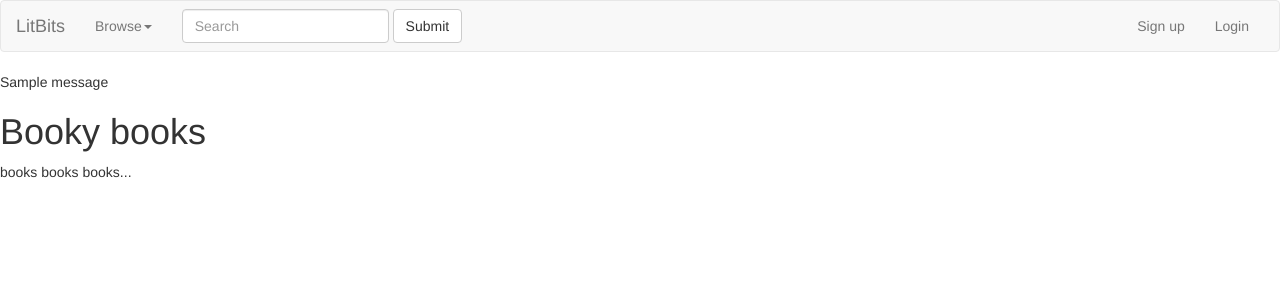
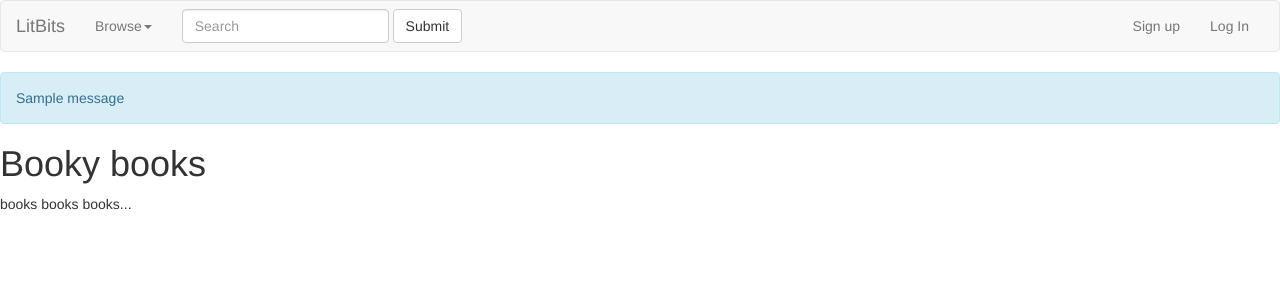
Before and after one commit to noelis/LitBits, a Flask app: page / in a window 1280 px wide. Shown: the top 300 px of the page. Run offline with Flask 2, Linux system fonts and the light colour scheme; tables that the repository leaves empty hold one stand-in row (values such as "Sample post"); one stand-in notice (Sample message) is shown; some libraries are stand-ins or nearby versions.

Commit message:
Added login modal window and hashed user passwords. Also added logout functionality.

```diff
--- a/server.py
+++ b/server.py
@@ -4,6 +4,8 @@ from flask_debugtoolbar import DebugToolbarExtension
 from model import (connect_db, db, Book, Genre, Author, User, UserBook, BookGenre, BookAuthor)
 from sqlalchemy.orm.exc import NoResultFound
 from search import clean_up_query, search_bar
+
+import bcrypt
 
 
 app = Flask(__name__)
@@ -40,12 +42,6 @@ def search():
         return redirect('/')
 
 
-# @app.route('/register', methods=["GET"])
-# def register_form():
-#     """ Show the registration form."""
-
-#     return render_template("register_form.html")
-
 @app.route('/register', methods=["POST"])
 def process_registration():
     """ Get user info from form and add them to db."""
@@ -64,27 +60,47 @@ def process_registration():
 
     except NoResultFound:
 
-        new_user = User(name=name, email=email, password=password)
+        new_user = User(name=name, email=email, password=bcrypt.hashpw(password.encode('utf-8'), bcrypt.gensalt(14)))
         db.session.add(new_user)
         db.session.commit()
-        flash("You have been registered successfully!") # Convert to JS messages
+        flash("You have been registered successfully!")  # Convert to JS messages
         return redirect("/")
 
-@app.route('/login', methods=["GET"])
-def login_page():
-    """ Display login page. """
-
-    return render_template("login_form.html")
 
 @app.route('/login', methods=["POST"])
 def process_login():
-    """ Process login. """
-    pass
+    """ Process user's credentials for login. """
+
+    email = request.form.get("email")
+    password = request.form.get("password")
+
+    try:
+        # Check if user exists in db
+        verify_user = User.query.filter(User.email == email).one()
+
+        # If user does exist: make sure the (hashed) password entered, matches the (hashed) password in the db.
+        if bcrypt.hashpw(password.encode("UTF_8"), verify_user.password.encode("UTF_8")).decode() == verify_user.password:
+            # If password matches, add user to the Flask session
+            session['user_id'] = verify_user.user_id
+            flash("You are now logged in.")
+            return redirect("/")
+        else:
+            flash("Your password does not match. Try again.")
+            return redirect("/")
+
+    # If user does not exist it will throw a NoResultFound error
+    except NoResultFound:
+        flash("Your email does not exist. Try again.")
+        return redirect("/login")
+
 
 @app.route('/logout')
 def logout():
     """ Process logout request."""
-    pass
+    if 'user_id' in session:
+        del session['user_id']
+        flash("You have been logged out of your account. Goodbye! ")
+        return redirect('/')
 
 @app.route('/book_details/<int:book_id>')
 def book_details(book_id):
--- a/templates/base.html
+++ b/templates/base.html
@@ -55,7 +55,7 @@
           <ul class="nav navbar-nav navbar-right">
             <li><a href="#" data-toggle="modal" data-target="#SignUpModal">
             Sign up</a></li>
-            <li><a href="#">Login</a></li>
+            <li><a href="#" data-toggle="modal" data-target="#LogInModal">Log In</a></li>
           </ul>
         {% endif %}
         <!-- end Jinja logic -->
@@ -64,7 +64,19 @@
     </div><!-- /.container-fluid -->
   </nav>
 
-  <!-- Modal Window -->
+  <!-- Body of Page -->
+
+  <div class="flash_message">
+    {% for message in get_flashed_messages() %}
+    <div class="alert alert-info" role="alert">{{ message }}</div>
+    {% endfor %}
+  </div>
+
+    {% block content %}
+      put your content here
+    {% endblock %}
+
+  <!-- Modal Window for Sign up -->
 
   <div class="modal fade" id="SignUpModal" tabindex="-1" role="dialog" aria-labelledby="SignUpModalLabel">
     <div class="modal-dialog" role="document">
@@ -97,19 +109,32 @@
     </div>
   </div>
 
+<!-- Modal Window for login page -->
 
-  <!-- Body of Page -->
-
-
-  <div class="flash_message">
-    {% for message in get_flashed_messages() %}
-    {{ message }}
-    {% endfor %}
+<div class="modal fade" id="LogInModal" tabindex="-1" role="dialog" aria-labelledby="LogInModalLabel">
+    <div class="modal-dialog" role="document">
+      <div class="modal-content">
+        <div class="modal-header">
+          <button type="button" class="close" data-dismiss="modal" aria-label="Close"><span aria-hidden="true">&times;</span></button>
+          <h4 class="modal-title" id="LogInHeader">Log in to LitBits</h4>
         </div>
-
-    {% block content %}
-      put your content here
-    {% endblock %}
+        <div class="modal-body">
+          <form id="login" action="/login" method="POST">
+            <div class="form-group">
+              <input type="text" class="form-control" id="login_email" name="email" placeholder="Email">
+            </div>
+            <div class="form-group">
+              <input type="password" class="form-control" id="login_password" name="password" placeholder="Password">
+            </div>
+            <div class="modal-footer">
+              <a href="/register">Don't have an account with us? Sign up.</a><br>
+              <input type="submit" class="btn btn-default" value="Log in"></input>
+            </div>
+          </form>
+        </div>
+      </div>
+    </div>
+  </div>
 
 <script src="http://code.jquery.com/jquery.js"></script>
 <script src="static/jquery.validate.js"></script>
```
Lines whose indentation alone changed are shown as unchanged.
